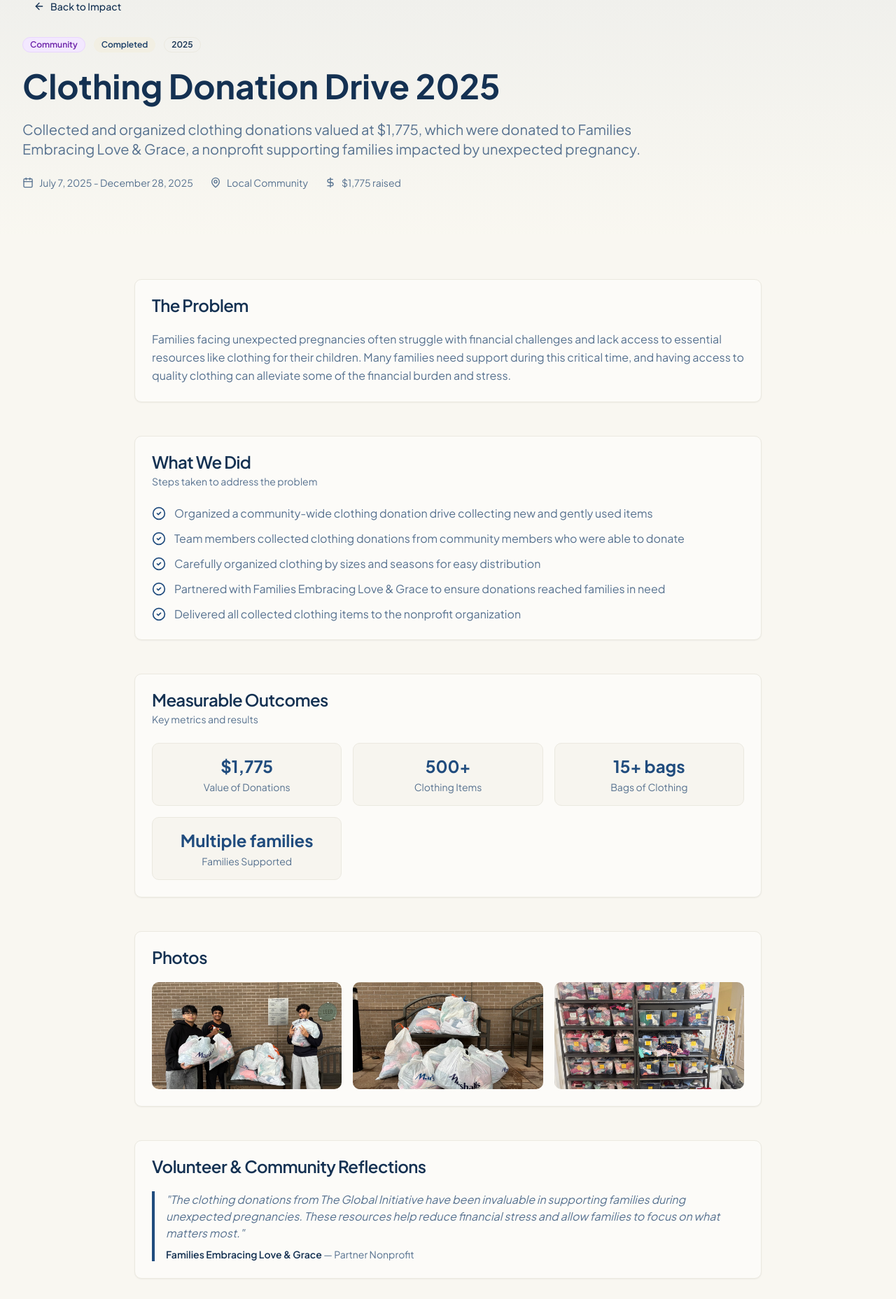
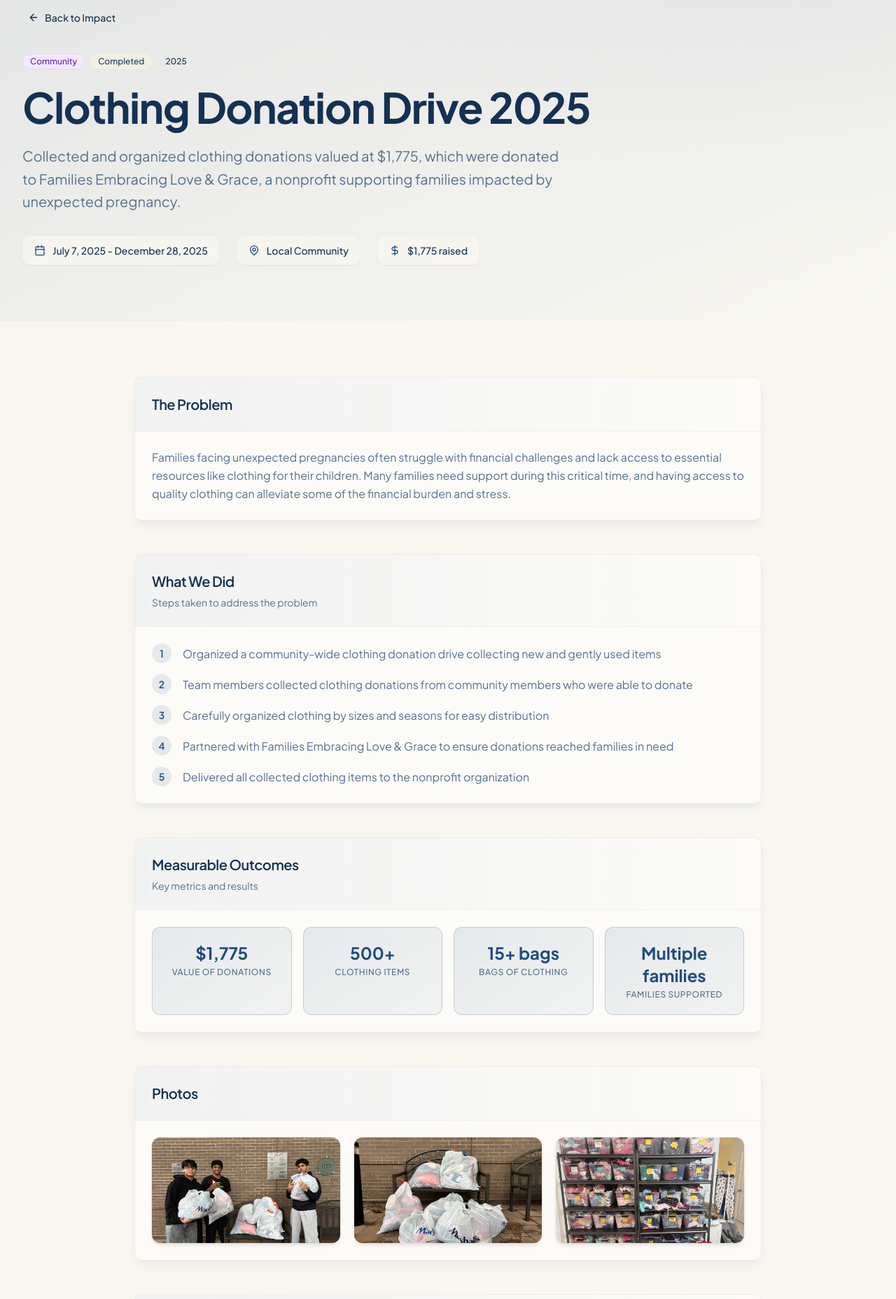
Before and after one commit to SushanthPunuru1/GlobalInitiative-nonprofit, a Next.js app: page /impact/clothing-donation-2025 in a window 1280 px wide. Shown: the part 140-1997 px from the top of the page at 70% size. Built offline with nearby package versions, Linux system fonts and the light colour scheme.

Commit message:
Update website with new design, contact info, and features

```diff
--- a/app/impact/[slug]/page.tsx
+++ b/app/impact/[slug]/page.tsx
@@ -5,7 +5,7 @@ import { getDriveBySlug, getAllDrives } from "@/data/drives";
 import { Button } from "@/components/ui/button";
 import { Badge } from "@/components/ui/badge";
 import { Card, CardContent, CardDescription, CardHeader, CardTitle } from "@/components/ui/card";
-import { Calendar, MapPin, Users, DollarSign, ArrowLeft, CheckCircle2 } from "lucide-react";
+import { Calendar, MapPin, Users, DollarSign, ArrowLeft } from "lucide-react";
 import type { Metadata } from "next";
 
 type Props = {
@@ -67,9 +67,11 @@ export default async function DriveDetailPage({ params }: Props) {
   return (
     <div className="flex flex-col">
       {/* Header */}
-      <section className="py-16 bg-gradient-to-b from-primary/5 to-background">
-        <div className="container mx-auto px-4 sm:px-6 lg:px-8">
-          <Button asChild variant="ghost" className="mb-6">
+      <section className="relative py-20 overflow-hidden">
+        <div className="absolute inset-0 bg-gradient-to-br from-primary/10 via-primary/5 to-background" />
+        <div className="absolute inset-0 bg-[radial-gradient(ellipse_at_top_right,_var(--tw-gradient-stops))] from-primary/5 via-transparent to-transparent" />
+        <div className="container relative mx-auto px-4 sm:px-6 lg:px-8">
+          <Button asChild variant="ghost" className="mb-8 -ml-2 hover:bg-primary/10">
             <Link href="/impact">
               <ArrowLeft className="mr-2 h-4 w-4" />
               Back to Impact
@@ -77,36 +79,40 @@ export default async function DriveDetailPage({ params }: Props) {
           </Button>
 
           <div className="max-w-4xl space-y-6">
-            <div className="flex items-center gap-3 flex-wrap">
-              <Badge variant="outline" className={causeColors[drive.cause] || ""}>
+            <div className="flex items-center gap-2 flex-wrap">
+              <Badge variant="outline" className={`${causeColors[drive.cause] || ""} font-medium`}>
                 {drive.cause}
               </Badge>
-              <Badge variant="secondary">Completed</Badge>
-              <Badge variant="outline">{drive.year}</Badge>
+              <Badge variant="secondary" className="font-medium">Completed</Badge>
+              <Badge variant="outline" className="font-medium">{drive.year}</Badge>
             </div>
 
-            <h1 className="text-4xl sm:text-5xl font-bold">{drive.title}</h1>
-            <p className="text-xl text-muted-foreground">{drive.summary}</p>
+            <h1 className="text-4xl sm:text-5xl lg:text-6xl font-bold tracking-tight text-foreground">
+              {drive.title}
+            </h1>
+            <p className="text-xl text-muted-foreground leading-relaxed max-w-3xl">
+              {drive.summary}
+            </p>
 
-            <div className="flex flex-wrap gap-6 text-sm text-muted-foreground">
-              <div className="flex items-center gap-2">
-                <Calendar className="h-4 w-4" />
-                <span>{dateRange}</span>
+            <div className="flex flex-wrap gap-6 pt-2">
+              <div className="flex items-center gap-2.5 rounded-lg bg-background/80 px-4 py-2.5 shadow-sm border border-border/50">
+                <Calendar className="h-4 w-4 text-primary" />
+                <span className="text-sm font-medium">{dateRange}</span>
               </div>
-              <div className="flex items-center gap-2">
-                <MapPin className="h-4 w-4" />
-                <span>{drive.location}</span>
+              <div className="flex items-center gap-2.5 rounded-lg bg-background/80 px-4 py-2.5 shadow-sm border border-border/50">
+                <MapPin className="h-4 w-4 text-primary" />
+                <span className="text-sm font-medium">{drive.location}</span>
               </div>
               {drive.volunteersCount > 0 && (
-                <div className="flex items-center gap-2">
-                  <Users className="h-4 w-4" />
-                  <span>{drive.volunteersCount} volunteers</span>
+                <div className="flex items-center gap-2.5 rounded-lg bg-background/80 px-4 py-2.5 shadow-sm border border-border/50">
+                  <Users className="h-4 w-4 text-primary" />
+                  <span className="text-sm font-medium">{drive.volunteersCount} volunteers</span>
                 </div>
               )}
               {drive.fundsRaised && (
-                <div className="flex items-center gap-2">
-                  <DollarSign className="h-4 w-4" />
-                  <span>${drive.fundsRaised.toLocaleString()} raised</span>
+                <div className="flex items-center gap-2.5 rounded-lg bg-background/80 px-4 py-2.5 shadow-sm border border-border/50">
+                  <DollarSign className="h-4 w-4 text-primary" />
+                  <span className="text-sm font-medium">${drive.fundsRaised.toLocaleString()} raised</span>
                 </div>
               )}
             </div>
@@ -115,31 +121,33 @@ export default async function DriveDetailPage({ params }: Props) {
       </section>
 
       {/* Main Content */}
-      <section className="py-16">
+      <section className="py-20 bg-muted/30">
         <div className="container mx-auto px-4 sm:px-6 lg:px-8">
           <div className="max-w-4xl mx-auto space-y-12">
             {/* The Problem */}
-            <Card>
-              <CardHeader>
-                <CardTitle>The Problem</CardTitle>
+            <Card className="border-border/80 shadow-lg shadow-primary/5 overflow-hidden">
+              <CardHeader className="bg-gradient-to-r from-primary/5 to-transparent border-b border-border/50">
+                <CardTitle className="text-xl">The Problem</CardTitle>
               </CardHeader>
-              <CardContent>
-                <p className="text-muted-foreground leading-relaxed">{drive.problem}</p>
+              <CardContent className="pt-6">
+                <p className="text-muted-foreground leading-relaxed text-base">{drive.problem}</p>
               </CardContent>
             </Card>
 
             {/* What We Did */}
-            <Card>
-              <CardHeader>
-                <CardTitle>What We Did</CardTitle>
+            <Card className="border-border/80 shadow-lg shadow-primary/5 overflow-hidden">
+              <CardHeader className="bg-gradient-to-r from-primary/5 to-transparent border-b border-border/50">
+                <CardTitle className="text-xl">What We Did</CardTitle>
                 <CardDescription>Steps taken to address the problem</CardDescription>
               </CardHeader>
-              <CardContent>
-                <ul className="space-y-3">
+              <CardContent className="pt-6">
+                <ul className="space-y-4">
                   {drive.actionsTaken.map((action, index) => (
-                    <li key={index} className="flex gap-3">
-                      <CheckCircle2 className="h-5 w-5 text-primary mt-0.5 flex-shrink-0" />
-                      <span className="text-muted-foreground">{action}</span>
+                    <li key={index} className="flex gap-4 group">
+                      <span className="flex h-7 w-7 shrink-0 items-center justify-center rounded-full bg-primary/10 text-primary text-sm font-semibold group-hover:bg-primary/20 transition-colors">
+                        {index + 1}
+                      </span>
+                      <span className="text-muted-foreground leading-relaxed pt-0.5">{action}</span>
                     </li>
                   ))}
                 </ul>
@@ -147,22 +155,22 @@ export default async function DriveDetailPage({ params }: Props) {
             </Card>
 
             {/* Measurable Outcomes */}
-            <Card>
-              <CardHeader>
-                <CardTitle>Measurable Outcomes</CardTitle>
+            <Card className="border-border/80 shadow-lg shadow-primary/5 overflow-hidden">
+              <CardHeader className="bg-gradient-to-r from-primary/5 to-transparent border-b border-border/50">
+                <CardTitle className="text-xl">Measurable Outcomes</CardTitle>
                 <CardDescription>Key metrics and results</CardDescription>
               </CardHeader>
-              <CardContent>
-                <div className="grid grid-cols-1 sm:grid-cols-2 lg:grid-cols-3 gap-4">
+              <CardContent className="pt-6">
+                <div className="grid grid-cols-2 lg:grid-cols-4 gap-4">
                   {drive.impactMetrics.map((metric, index) => (
                     <div
                       key={index}
-                      className="p-4 border rounded-lg bg-muted/50 text-center"
+                      className="p-5 rounded-xl bg-gradient-to-br from-primary/10 to-primary/5 border border-primary/20 text-center hover:from-primary/15 hover:to-primary/10 transition-colors"
                     >
                       <div className="text-2xl font-bold text-primary mb-1">
                         {metric.value}
                       </div>
-                      <div className="text-sm text-muted-foreground">{metric.label}</div>
+                      <div className="text-xs font-medium text-muted-foreground uppercase tracking-wider">{metric.label}</div>
                     </div>
                   ))}
                 </div>
@@ -171,16 +179,16 @@ export default async function DriveDetailPage({ params }: Props) {
 
             {/* Photo Gallery */}
             {drive.photos.length > 0 && (
-              <Card>
-                <CardHeader>
-                  <CardTitle>Photos</CardTitle>
+              <Card className="border-border/80 shadow-lg shadow-primary/5 overflow-hidden">
+                <CardHeader className="bg-gradient-to-r from-primary/5 to-transparent border-b border-border/50">
+                  <CardTitle className="text-xl">Photos</CardTitle>
                 </CardHeader>
-                <CardContent>
-                  <div className="grid grid-cols-1 sm:grid-cols-2 lg:grid-cols-3 gap-4">
+                <CardContent className="pt-6">
+                  <div className="grid grid-cols-1 sm:grid-cols-2 lg:grid-cols-3 gap-5">
                     {drive.photos.map((photo, index) => (
                       <div
                         key={index}
-                        className="relative aspect-video rounded-lg overflow-hidden bg-muted"
+                        className="relative aspect-video rounded-xl overflow-hidden bg-muted shadow-md ring-1 ring-border/50"
                       >
                         <Image
                           src={photo}
@@ -198,19 +206,19 @@ export default async function DriveDetailPage({ params }: Props) {
 
             {/* Testimonials */}
             {drive.testimonials && drive.testimonials.length > 0 && (
-              <Card>
-                <CardHeader>
-                  <CardTitle>Volunteer & Community Reflections</CardTitle>
+              <Card className="border-border/80 shadow-lg shadow-primary/5 overflow-hidden">
+                <CardHeader className="bg-gradient-to-r from-primary/5 to-transparent border-b border-border/50">
+                  <CardTitle className="text-xl">Community Reflections</CardTitle>
                 </CardHeader>
-                <CardContent>
+                <CardContent className="pt-6">
                   <div className="space-y-6">
                     {drive.testimonials.map((testimonial, index) => (
-                      <div key={index} className="border-l-4 border-primary pl-4">
-                        <p className="text-muted-foreground italic mb-2">
+                      <div key={index} className="relative pl-6 before:absolute before:left-0 before:top-0 before:bottom-0 before:w-1 before:rounded-full before:bg-primary/30">
+                        <p className="text-muted-foreground italic text-base leading-relaxed mb-3">
                           &quot;{testimonial.quote}&quot;
                         </p>
                         <div className="text-sm">
-                          <span className="font-semibold">{testimonial.name}</span>
+                          <span className="font-semibold text-foreground">{testimonial.name}</span>
                           {testimonial.role && (
                             <span className="text-muted-foreground"> — {testimonial.role}</span>
                           )}
@@ -223,15 +231,15 @@ export default async function DriveDetailPage({ params }: Props) {
             )}
 
             {/* What's Next */}
-            <Card>
+            <Card className="border-border/80 shadow-lg shadow-primary/5 overflow-hidden bg-gradient-to-br from-primary/5 to-transparent">
               <CardHeader>
-                <CardTitle>What&apos;s Next</CardTitle>
+                <CardTitle className="text-xl">What&apos;s Next</CardTitle>
               </CardHeader>
               <CardContent>
-                <p className="text-muted-foreground mb-4">
+                <p className="text-muted-foreground leading-relaxed mb-6">
                   Our work doesn&apos;t stop here. We&apos;re committed to ongoing support and follow-up initiatives to ensure lasting impact. Stay connected to learn about future drives addressing similar challenges.
                 </p>
-                <Button asChild>
+                <Button asChild size="lg">
                   <Link href="/get-involved">
                     Get Involved in Future Drives
                   </Link>
```
